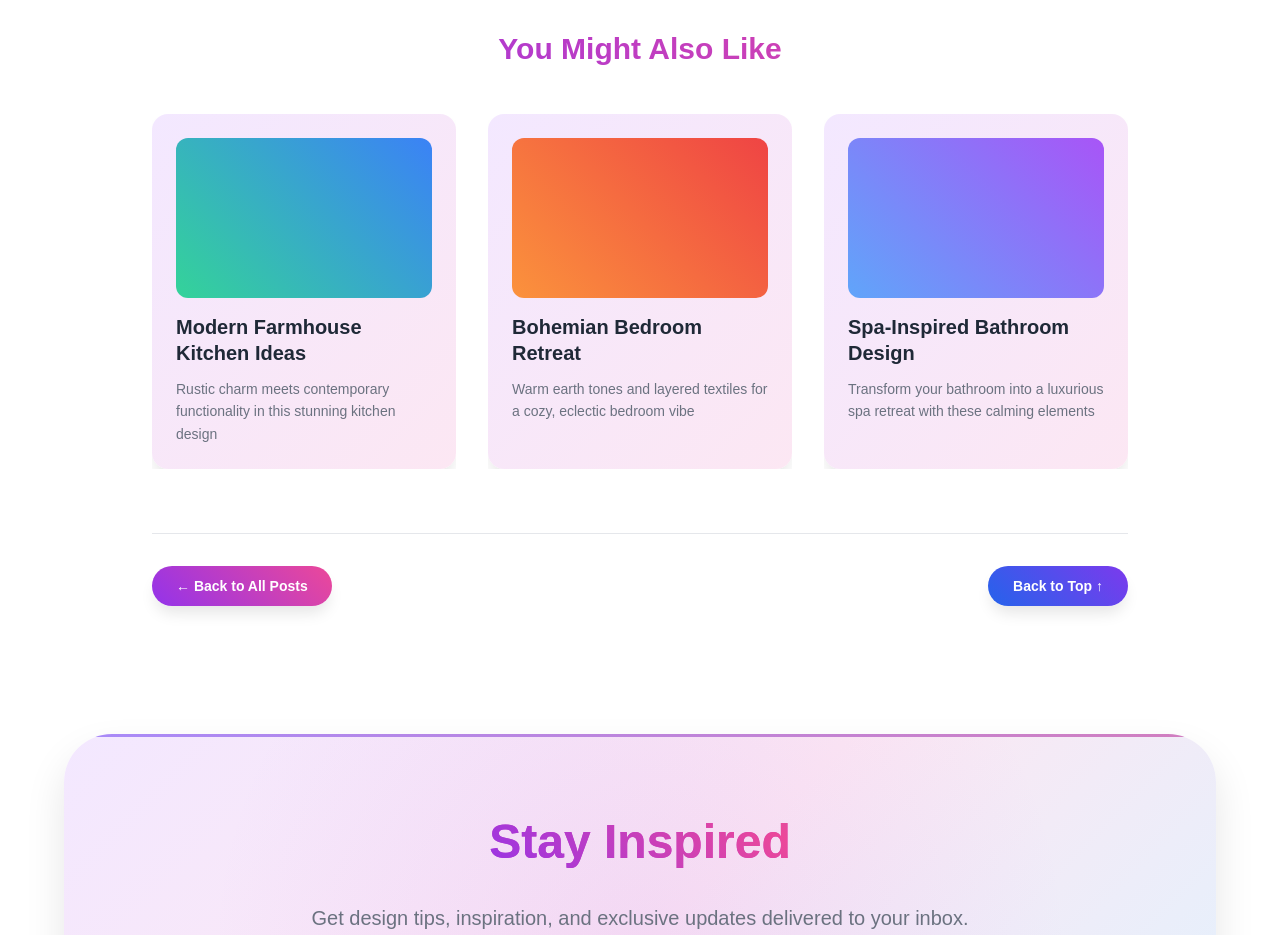
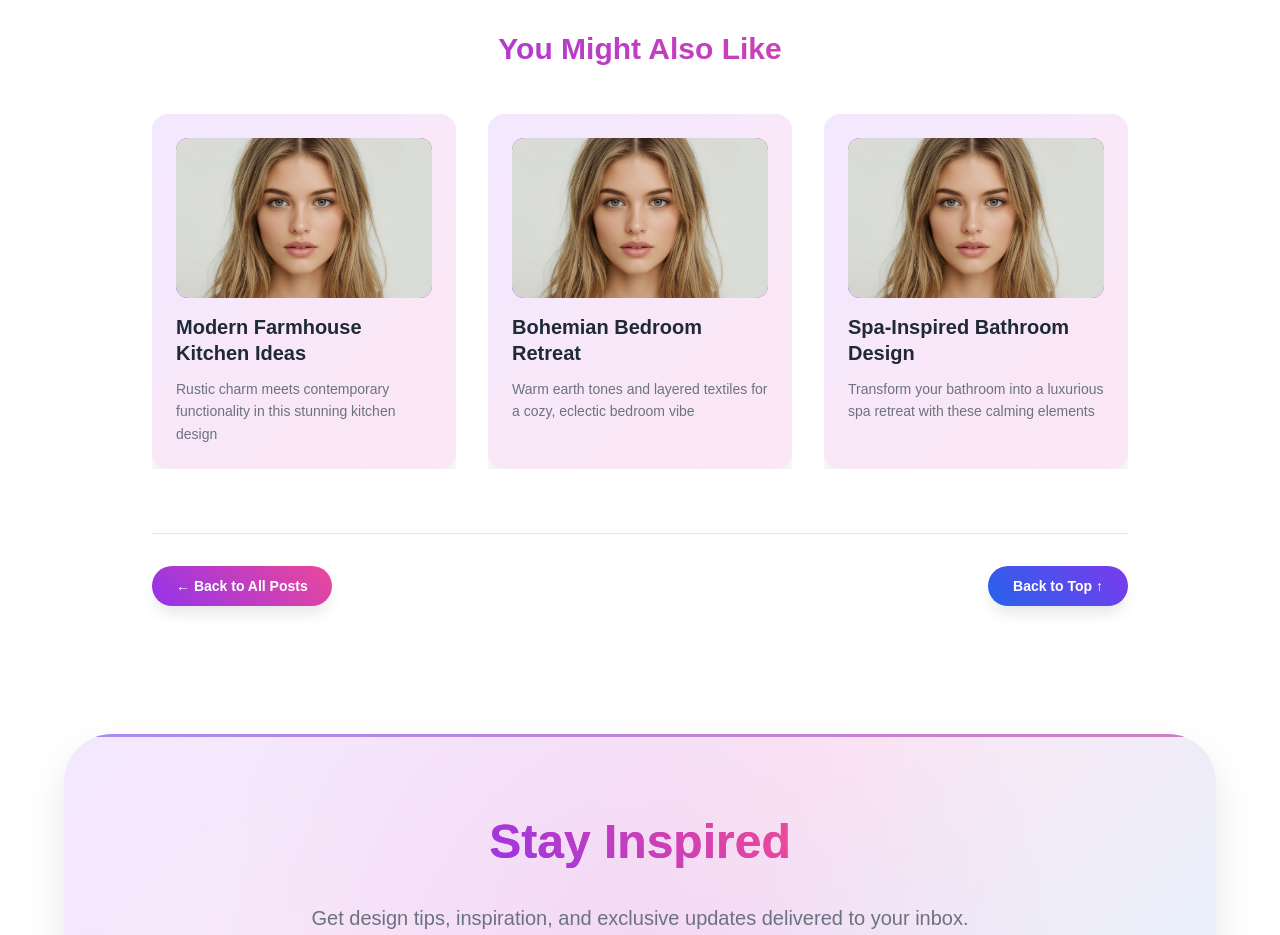
Before and after one commit to Ninahealthy/Nina, a Next.js app: page /HomeDecor/blogpost in a window 1280 px wide. Shown: the part 1460-2395 px from the top of the page. Built offline with nearby package versions, Linux system fonts and the light colour scheme.

Commit message:
110720250157

```diff
--- a/app/HomeDecor/blogpost/page.js
+++ b/app/HomeDecor/blogpost/page.js
@@ -405,13 +405,16 @@ const BlogPost = ({
                   {relatedPosts.map((post, index) => (
                     <article key={index} className={styles.relatedCard}>
                       <div className={styles.relatedCardContent}>
-                        <div
-                          className={`${styles.relatedCardImage} ${
-                            styles[`relatedCardImage${index + 1}`]
-                          }`}
-                          role="img"
-                          aria-label={`Featured image for ${post.title}`}
-                        />
+                        <div className={styles.relatedCardImageWrapper}>
+                          <Image
+                            src={post.image}
+                            alt={post.title}
+                            className={styles.relatedCardImage}
+                            width={1080}
+                            height={1080}
+                            loading="lazy"
+                          />
+                        </div>
                         <h4 className={styles.relatedCardTitle}>
                           {post.title}
                         </h4>
--- a/app/HomeDecor/blogpost/page.module.css
+++ b/app/HomeDecor/blogpost/page.module.css
@@ -426,23 +426,17 @@
 
 .relatedCardImage {
   width: 100%;
+  height: 100%;
+  object-fit: cover;
+  object-position: center;
+  border-radius: 0.75rem;
+  transition: transform 0.3s ease;
+  /*width: 100%;
   height: 10rem;
   border-radius: 0.75rem;
   margin-bottom: 1rem;
   position: relative;
-  overflow: hidden;
-}
-
-.relatedCardImage1 {
-  background: linear-gradient(45deg, #34d399, #3b82f6);
-}
-
-.relatedCardImage2 {
-  background: linear-gradient(45deg, #fb923c, #ef4444);
-}
-
-.relatedCardImage3 {
-  background: linear-gradient(45deg, #60a5fa, #a855f7);
+  overflow: hidden;*/
 }
 
 .relatedCardTitle {
@@ -463,6 +457,20 @@
   font-size: 0.875rem;
   line-height: 1.6;
   font-weight: 400;
+}
+
+.relatedCardImageWrapper {
+  width: 100%;
+  height: 10rem;
+  border-radius: 0.75rem;
+  margin-bottom: 1rem;
+  position: relative;
+  overflow: hidden;
+  background: linear-gradient(45deg, #8b5cf6, #ec4899);
+}
+
+.relatedCard:hover .relatedCardImage {
+  transform: scale(1.05);
 }
 
 /* Navigation */
--- a/components/Header/Header.module.css
+++ b/components/Header/Header.module.css
@@ -172,7 +172,7 @@
 }
 
 .mobileMenuLogo {
-  font-size: 1.8em;
+  font-size: 2.5em;
   font-weight: 800;
   background: linear-gradient(45deg, #a78bfa, #fb7185, #22d3ee, #10b981);
   background-size: 400% 400%;
@@ -559,7 +559,7 @@
   }
 
   .logo {
-    font-size: 1.8em;
+    font-size: 2.5em;
   }
 
   .logoAvatar {
@@ -595,7 +595,7 @@
   }
 
   .mobileMenuLogo {
-    font-size: 1.6em;
+    font-size: 2rem;
   }
 
   .mobileMenuLogoAvatar {
```
